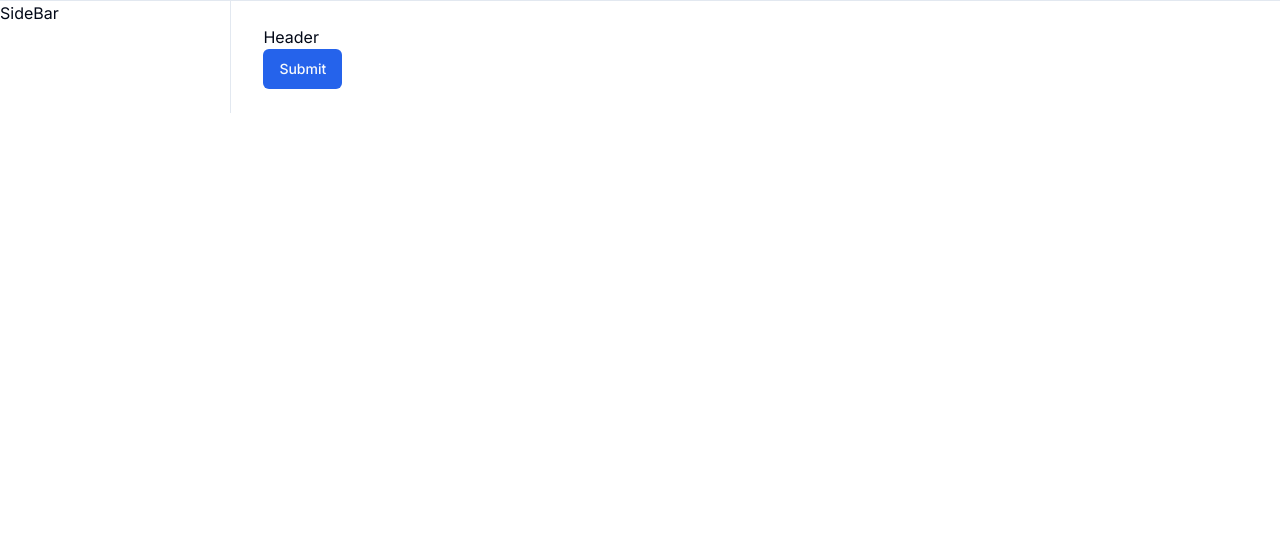
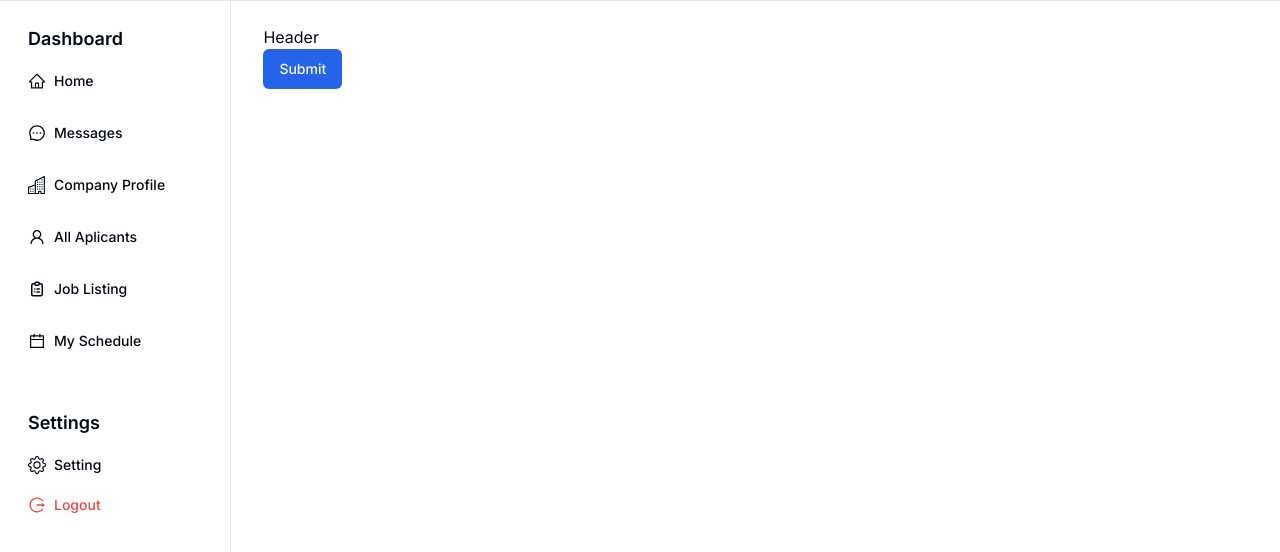
Before and after one commit to yoedi/job-portal-dashboard, a Next.js app: page / in a window 1280 px wide. Shown: the top 552 px of the page. Built offline with nearby package versions, Linux system fonts and the light colour scheme.

Commit message:
slicing sidebar component

```diff
--- a/package.json
+++ b/package.json
@@ -16,6 +16,7 @@
     "next": "14.2.5",
     "react": "^18",
     "react-dom": "^18",
+    "react-icons": "^5.2.1",
     "tailwind-merge": "^2.4.0",
     "tailwindcss-animate": "^1.0.7"
   },
--- a/src/app/layout.tsx
+++ b/src/app/layout.tsx
@@ -1,6 +1,7 @@
 import type { Metadata } from "next";
 import { Inter } from "next/font/google";
 import "./globals.css";
+import Sidebar from "@/components/layouts/Sidebar";
 
 const inter = Inter({ subsets: ["latin"] });
 
@@ -21,7 +22,9 @@
           <div className="border-t">
             <div className="bg-background">
               <div className="flex flex-row">
-                <div className="hidden lg:block w-[18%]">SideBar</div>
+                <div className="hidden lg:block w-[18%]">
+                  <Sidebar />
+                </div>
                 <div className="col-span-3 overflow-auto lg:col-span-3 lg:border-l w-[82%]">
                   <div className="px-6 py-6 lg:px-8">
                     <div>Header</div>
--- /dev/null
+++ b/src/components/layouts/Sidebar/index.tsx
@@ -0,0 +1,90 @@
+import { Button } from "@/components/ui/button";
+import React, { FC } from "react";
+import {
+  AiOutlineHome,
+  AiOutlineMessage,
+  AiOutlineUser,
+  AiOutlineCalendar,
+  AiOutlineLogout,
+} from "react-icons/ai";
+import { BsBuildings, BsGear } from "react-icons/bs";
+import { HiOutlineClipboardList } from "react-icons/hi";
+
+interface SidebarProps {}
+
+const Sidebar: FC<SidebarProps> = ({}) => {
+  return (
+    <div className="pb-12 min-h-screen">
+      <div className="space-y-4 py-4">
+        <div className="px-3 py-2">
+          <h2 className="mb-2 px-4 text-lg font-semibold">Dashboard</h2>
+          <div className="space-y-3">
+            <Button
+              variant={"ghost"}
+              className="w-full justify-start rounded-none hover:text-primary"
+            >
+              <AiOutlineHome className="mr-2 text-lg" />
+              Home
+            </Button>
+            <Button
+              variant={"ghost"}
+              className="w-full justify-start rounded-none hover:text-primary"
+            >
+              <AiOutlineMessage className="mr-2 text-lg" />
+              Messages
+            </Button>
+            <Button
+              variant={"ghost"}
+              className="w-full justify-start rounded-none hover:text-primary"
+            >
+              <BsBuildings className="mr-2 text-lg" />
+              Company Profile
+            </Button>
+            <Button
+              variant={"ghost"}
+              className="w-full justify-start rounded-none hover:text-primary"
+            >
+              <AiOutlineUser className="mr-2 text-lg" />
+              All Aplicants
+            </Button>
+            <Button
+              variant={"ghost"}
+              className="w-full justify-start rounded-none hover:text-primary"
+            >
+              <HiOutlineClipboardList className="mr-2 text-lg" />
+              Job Listing
+            </Button>
+            <Button
+              variant={"ghost"}
+              className="w-full justify-start rounded-none hover:text-primary"
+            >
+              <AiOutlineCalendar className="mr-2 text-lg" />
+              My Schedule
+            </Button>
+          </div>
+        </div>
+      </div>
+      <div className="space-y-4 py-4">
+        <div className="px-3 py-2">
+          <h2 className="mb-2 px-4 text-lg font-semibold">Settings</h2>
+          <Button
+            variant={"ghost"}
+            className="w-full justify-start rounded-none hover:text-primary"
+          >
+            <BsGear className="mr-2 text-lg" />
+            Setting
+          </Button>
+          <Button
+            variant={"ghost"}
+            className="w-full justify-start rounded-none text-red-500 hover:bg-red-200 hover:text-red-500"
+          >
+            <AiOutlineLogout className="mr-2 text-lg" />
+            Logout
+          </Button>
+        </div>
+      </div>
+    </div>
+  );
+};
+
+export default Sidebar;
```
Also changed, not shown: 1 other file (tests, documents, lock files or other folders).
